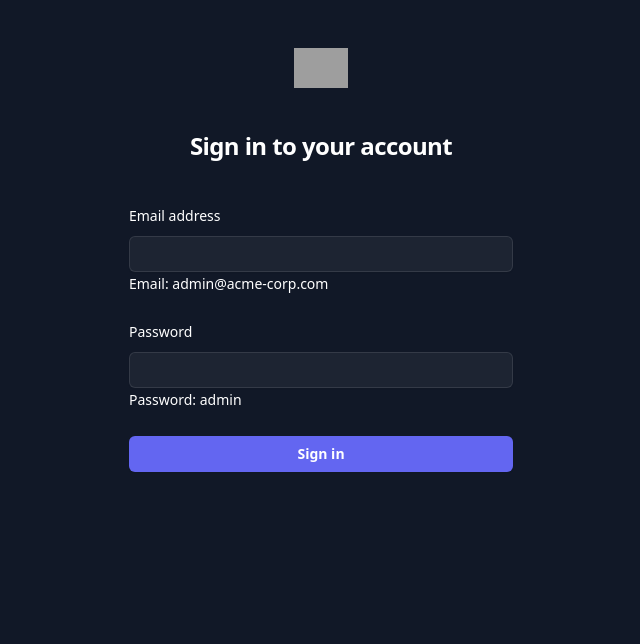
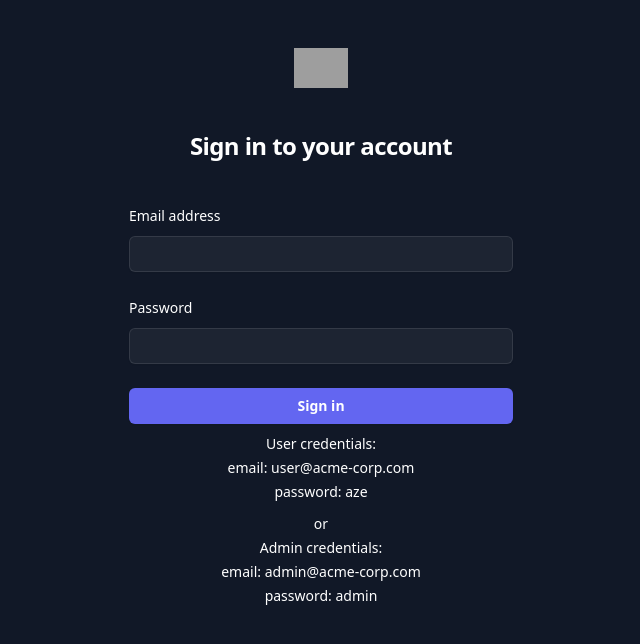
Before and after one commit to rakhim06/Feedbacks, a React (Vite) app in the folder frontend/: page /admin/login in a window 1280 px wide. Shown: the top 644 px of the page, without its empty margins (319-959 px from the left). Built offline with nearby package versions, Linux system fonts and the light colour scheme; grey boxes are pictures that could not be loaded.

Commit message:
added login credentials

```diff
--- a/frontend/src/admin/pages/Login.jsx
+++ b/frontend/src/admin/pages/Login.jsx
@@ -62,8 +62,7 @@ const LoginPage = () => {
 									required
 									className="block w-full rounded-md border-0 bg-white/5 py-1.5 text-white shadow-sm ring-1 ring-inset ring-white/10 focus:ring-2 focus:ring-inset focus:ring-indigo-500 sm:text-sm sm:leading-6"
 								/>
-								<p className="block text-sm font-medium leading-6 text-white">Email: admin@acme-corp.com</p>
-							</div>
+ 							</div>
 						</div>
 
 						<div>
@@ -83,8 +82,7 @@ const LoginPage = () => {
 									required
 									className="block w-full rounded-md border-0 bg-white/5 py-1.5 text-white shadow-sm ring-1 ring-inset ring-white/10 focus:ring-2 focus:ring-inset focus:ring-indigo-500 sm:text-sm sm:leading-6"
 								/>
-								<p className="block text-sm font-medium leading-6 text-white">Password: admin</p>
-							</div>
+ 							</div>
 						</div>
 
 						<div>
@@ -94,6 +92,18 @@ const LoginPage = () => {
 							>
 								Sign in
 							</button>
+
+							<p className="mt-2 text-center text-sm font-medium leading-6 text-white">
+								User credentials:
+								<br />
+								email: user@acme-corp.com <br />
+								password: aze
+								<span className="block mt-2">or</span>
+								Admin credentials:
+								<br />
+								email: admin@acme-corp.com <br />
+								password: admin
+							</p>
 						</div>
 					</form>
 				</div>
```
